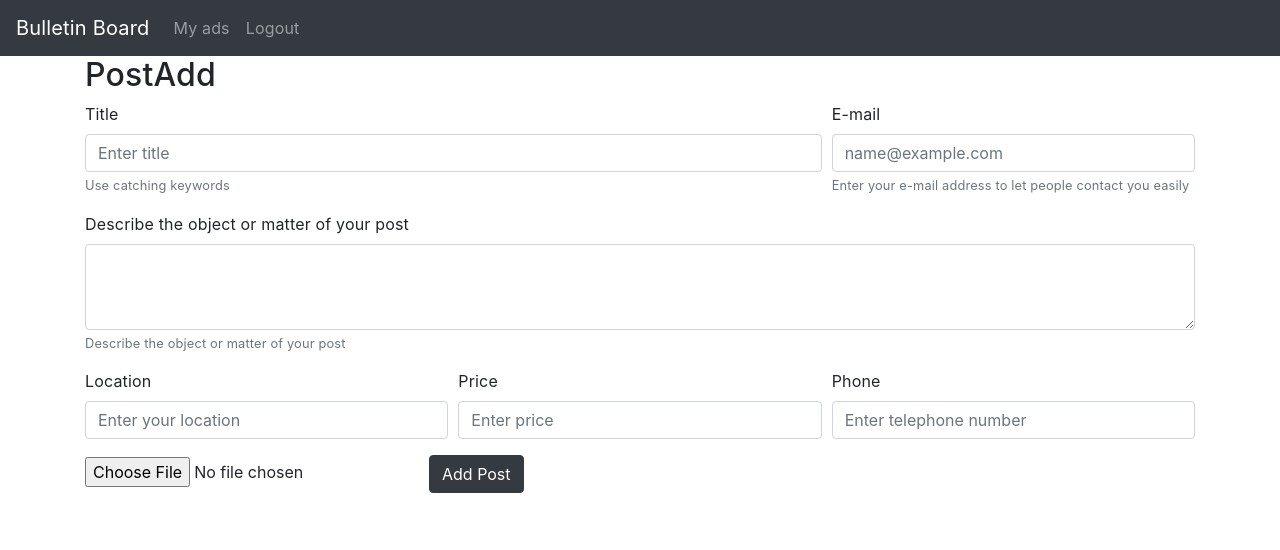
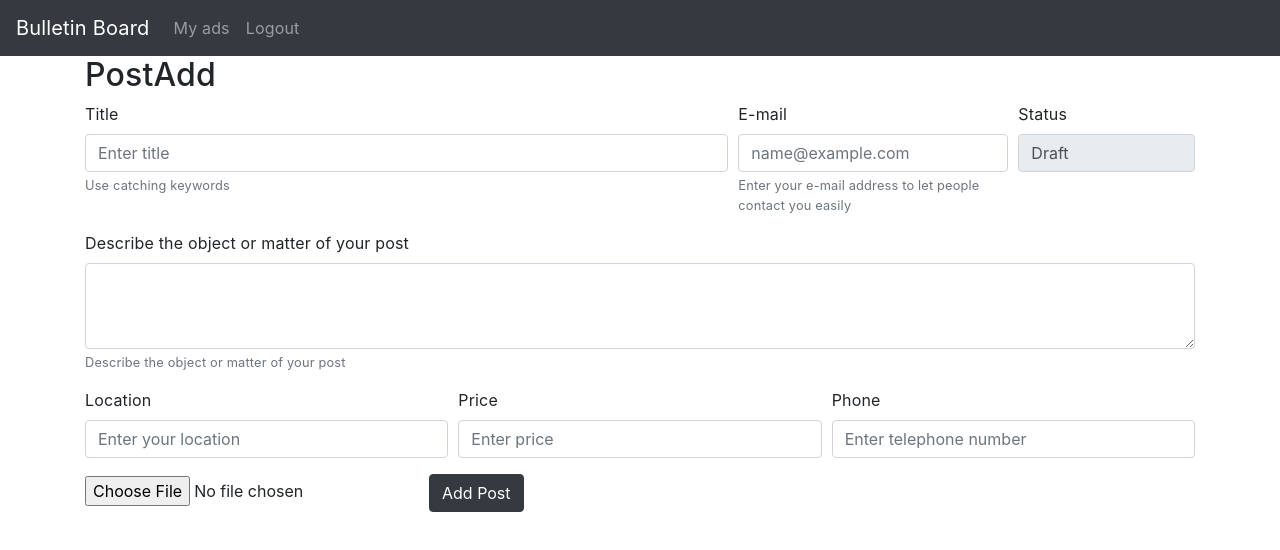
Before and after one commit to wallzack/BulletinBoard, a React (Create React App) app: page /post/add in a window 1280 px wide. Shown: the top 550 px of the page. Built offline with nearby package versions, Linux system fonts and the light colour scheme.

Commit message:
16.3 moved add post button to top of the page

```diff
--- a/src/components/views/Homepage/Homepage.js
+++ b/src/components/views/Homepage/Homepage.js
@@ -19,7 +19,9 @@ import styles from './Homepage.module.scss';
 
 const Component = ({ className, user, posts }) => (
   <div className={clsx(className, styles.root)}>
-    <h3>My ads</h3>
+    {user.authenticated ? (
+      <Button href="/post/add" className="m-3" variant="dark">Add new post</Button>
+    ) : ''}
     <Row>
       {posts.map(ad => (
         <Col xs={12} md={6} lg={4} key={ad.id}>
@@ -38,9 +40,6 @@ const Component = ({ className, user, posts }) => (
         </Col>
       ))}
     </Row>
-    {user.authenticated ? (
-      <Button href="/post/add" variant="dark">Add new post</Button>
-    ) : ''}
   </div>
 );
 
--- a/src/components/views/Post/Post.js
+++ b/src/components/views/Post/Post.js
@@ -14,12 +14,12 @@ import styles from './Post.module.scss';
 
 const Component = ({ className, post, user }) => (
   <div className={clsx(className, styles.root)}>
-    <h2>Post</h2>
-    {user.id === post.user.id ? (<Button href={`/post/${post.id}/edit`} variant="dark">Edit post</Button>) : ''}
+    {user.id === post.user.id ? (<Button className="m-3" href={`/post/${post.id}/edit`} variant="dark">Edit post</Button>) : ''}
     <Card>
-      <Card.Img variant="top" src={post.image} />
       <Card.Header>{post.title}</Card.Header>
+      <Card.Img className={styles.postImage} variant="top" src={post.image} />
       <Card.Subtitle className="mt-2 text-muted">{post.price}</Card.Subtitle>
+      <Card.Subtitle className="mt-2">Status: {post.status}</Card.Subtitle>
       <Card.Body>
         <Card.Text>
           {post.content}
--- a/src/components/views/Post/Post.module.scss
+++ b/src/components/views/Post/Post.module.scss
@@ -3,6 +3,11 @@
 .root {
   max-width: 600px;
   margin: 0 auto;
+}
+
+.postImage {
+  max-height: 400px;
+  object-fit: cover;
 }
 
 .postDetailsList {
--- a/src/components/views/PostAdd/PostAdd.js
+++ b/src/components/views/PostAdd/PostAdd.js
@@ -66,6 +66,7 @@ class Component extends React.Component {
         id: randomID(10),
         published: displayTime,
         updated: displayTime,
+        status: 'Published',
         user: {
           id: user.id,
         },
@@ -86,7 +87,7 @@ class Component extends React.Component {
           <h2>PostAdd</h2>
           <Form onSubmit={submitPost}>
             <Form.Row>
-              <Col lg={8}>
+              <Col lg={7}>
                 <Form.Group controlId="postTitle">
                   <Form.Label>Title</Form.Label>
                   <Form.Control name="title" onChange={updateInputValue} value={postData.title} minLength="10" required type="text" placeholder="Enter title" />
@@ -95,13 +96,19 @@ class Component extends React.Component {
                   </Form.Text>
                 </Form.Group>
               </Col>
-              <Col lg={4}>
+              <Col md={6} lg={3}>
                 <Form.Group controlId="epostEmail">
                   <Form.Label>E-mail</Form.Label>
                   <Form.Control name="email" onChange={updateInputValue} value={postData.email} required type="email" placeholder="name@example.com" />
                   <Form.Text className="text-muted">
                     Enter your e-mail address to let people contact you easily
                   </Form.Text>
+                </Form.Group>
+              </Col>
+              <Col md={6} lg={2}>
+                <Form.Group controlId="postStatus">
+                  <Form.Label>Status</Form.Label>
+                  <Form.Control name="status" defaultValue="Draft" readOnly type="text" />
                 </Form.Group>
               </Col>
             </Form.Row>
--- a/src/components/views/PostEdit/PostEdit.js
+++ b/src/components/views/PostEdit/PostEdit.js
@@ -82,22 +82,28 @@ class Component extends React.Component {
           <h2>Edit post</h2>
           <Form onSubmit={submitPost}>
             <Form.Row>
-              <Col lg={8}>
+              <Col lg={7}>
                 <Form.Group controlId="postTitle">
                   <Form.Label>Title</Form.Label>
-                  <Form.Control name="title" onChange={updateInputValue} value={postData.title} minLength="10" required type="text" />
+                  <Form.Control name="title" onChange={updateInputValue} value={postData.title} minLength="10" required type="text" placeholder="Enter title" />
                   <Form.Text className="text-muted">
                     Use catching keywords
                   </Form.Text>
                 </Form.Group>
               </Col>
-              <Col lg={4}>
-                <Form.Group controlId="postEmail">
+              <Col md={6} lg={3}>
+                <Form.Group controlId="epostEmail">
                   <Form.Label>E-mail</Form.Label>
-                  <Form.Control name="email" onChange={updateInputValue} value={postData.email} required type="email" />
+                  <Form.Control name="email" onChange={updateInputValue} value={postData.email} required type="email" placeholder="name@example.com" />
                   <Form.Text className="text-muted">
                     Enter your e-mail address to let people contact you easily
                   </Form.Text>
+                </Form.Group>
+              </Col>
+              <Col md={6} lg={2}>
+                <Form.Group controlId="postStatus">
+                  <Form.Label>Status</Form.Label>
+                  <Form.Control name="status" defaultValue={post.status} readOnly type="text" />
                 </Form.Group>
               </Col>
             </Form.Row>
--- a/src/db.json
+++ b/src/db.json
@@ -12,7 +12,8 @@
     "email": "john.doe@example.com",
     "phone": "5683573746",
     "price": "50.00",
-    "image": "https://tidal.com/_nuxt/img/620975c.png"
+    "image": "https://tidal.com/_nuxt/img/620975c.png",
+    "status": "Published"
   },
   {
     "id": 2,
@@ -27,7 +28,8 @@
     "email": "john.doe@example.com",
     "phone": "5683573746",
     "price": "",
-    "image": "https://static.wirtualnemedia.pl/media/top/Spotify_nowyekran655.png"
+    "image": "https://static.wirtualnemedia.pl/media/top/Spotify_nowyekran655.png",
+    "status": "Published"
   },
   {
     "id": 3,
@@ -42,7 +44,8 @@
     "email": "john.doe@example.com",
     "phone": "5683573746",
     "price": "90.00",
-    "image": "https://static.wirtualnemedia.pl/media/top/Spotify_nowyekran655.png"
+    "image": "https://static.wirtualnemedia.pl/media/top/Spotify_nowyekran655.png",
+    "status": "Published"
   },
   {
     "id": 4,
@@ -57,7 +60,8 @@
     "email": "john.doe@example.com",
     "phone": "",
     "price": "65.90",
-    "image": "https://static.wirtualnemedia.pl/media/top/Spotify_nowyekran655.png"
+    "image": "https://static.wirtualnemedia.pl/media/top/Spotify_nowyekran655.png",
+    "status": "Published"
   },
   {
     "id": 5,
@@ -72,7 +76,8 @@
     "email": "john.doe@example.com",
     "phone": "5683573746",
     "price": "",
-    "image": "https://static.wirtualnemedia.pl/media/top/Spotify_nowyekran655.png"
+    "image": "https://static.wirtualnemedia.pl/media/top/Spotify_nowyekran655.png",
+    "status": "Published"
   },
   {
     "id": 6,
@@ -87,7 +92,8 @@
     "email": "john.doe@example.com",
     "phone": "5683573746",
     "price": "",
-    "image": "https://static.wirtualnemedia.pl/media/top/Spotify_nowyekran655.png"
+    "image": "https://static.wirtualnemedia.pl/media/top/Spotify_nowyekran655.png",
+    "status": "Closed"
   },
   {
     "id": 7,
@@ -102,7 +108,8 @@
     "email": "john.doe@example.com",
     "phone": "5683573746",
     "price": "654.90",
-    "image": "https://static.wirtualnemedia.pl/media/top/Spotify_nowyekran655.png"
+    "image": "https://static.wirtualnemedia.pl/media/top/Spotify_nowyekran655.png",
+    "status": "Published"
   },
   {
     "id": 8,
@@ -117,7 +124,8 @@
     "email": "john.doe@example.com",
     "phone": "5683573746",
     "price": "",
-    "image": "https://static.wirtualnemedia.pl/media/top/Spotify_nowyekran655.png"
+    "image": "https://static.wirtualnemedia.pl/media/top/Spotify_nowyekran655.png",
+    "status": "Published"
   },
   {
     "id": 9,
@@ -132,6 +140,7 @@
     "email": "john.doe@example.com",
     "phone": "568357746",
     "price": "897.90",
-    "image": "https://static.wirtualnemedia.pl/media/top/Spotify_nowyekran655.png"
+    "image": "https://static.wirtualnemedia.pl/media/top/Spotify_nowyekran655.png",
+    "status": "Closed"
   }
 ]
```
Also changed, not shown: 2 other files (tests, documents, lock files or other folders).
